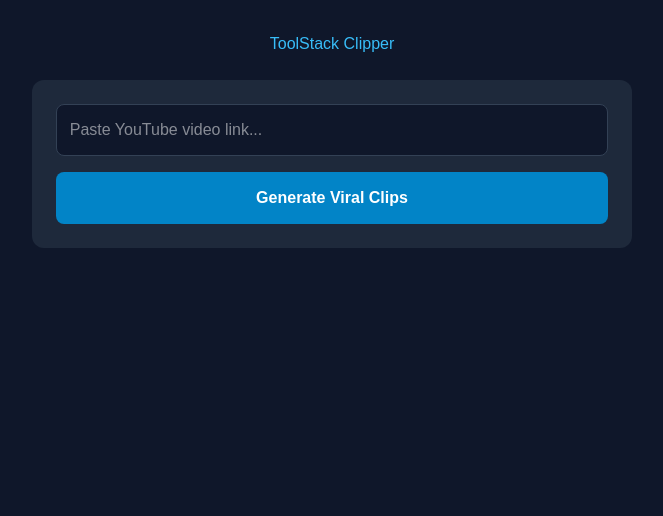
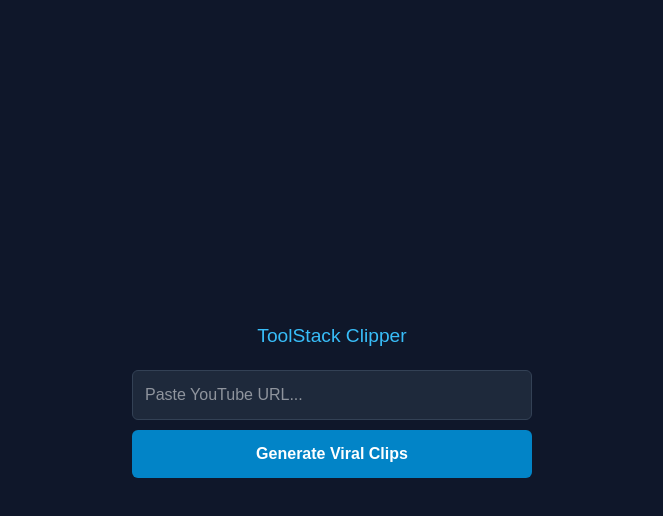
Before and after one commit to Blessingautomates/ai-clipper-ui, a Next.js app: page / in a window 1280 px wide. Shown: the top 516 px of the page, without its empty margins (308-971 px from the left). Built offline with nearby package versions, Linux system fonts and the light colour scheme.

Commit message:
Update frontend fetch target to n8n Webhook

```diff
--- a/app/page.js
+++ b/app/page.js
@@ -1,76 +1,56 @@
-'use client';
-
-import { useState } from 'react';
+"use client";
+import { useState } from "react";
 
 export default function Home() {
-  const [url, setUrl] = useState('');
+  const [url, setUrl] = useState("");
   const [loading, setLoading] = useState(false);
-  const [clips, setClips] = useState([]);
-  const [error, setError] = useState('');
+  const [message, setMessage] = useState("");
 
-  const handleGenerate = async () => {
-    if (!url) return;
-
+  const handleSubmit = async (e) => {
+    e.preventDefault();
     setLoading(true);
-    setError('');
-    setClips([]);
+    setMessage("");
 
     try {
-      const res = await fetch('https://nextgenzauto.app.n8n.cloud/webhook/clipper-trigger', {
-        method: 'POST',
-        headers: { 'Content-Type': 'application/json' },
+      // REPLACE THE URL BELOW WITH YOUR N8N PRODUCTION WEBHOOK URL
+      const response = await fetch("https://nextgenzauto.app.n8n.cloud/webhook-test/generate-clips", {
+        method: "POST",
+        headers: { "Content-Type": "application/json" },
         body: JSON.stringify({ videoUrl: url }),
       });
 
-      if (!res.ok) throw new Error('Failed to generate clips from workflow');
+      if (!response.ok) throw new Error("Failed to connect to n8n workflow");
 
-      const data = await res.json();
-      setClips(data.clips || []);
+      const data = await response.json();
+      setMessage("Workflow triggered successfully!");
     } catch (err) {
-      console.error(err);
-      setError('Could not connect to n8n webhook. Make sure Cloudflare Tunnel and server.js are active.');
+      setMessage("Could not connect to n8n webhook. Make sure your workflow is active.");
     } finally {
       setLoading(false);
     }
   };
 
   return (
-    <div style={{ minHeight: '100vh', backgroundColor: '#0f172a', color: '#f8fafc', padding: '2rem 1rem', fontFamily: 'sans-serif' }}>
-      <div style={{ maxWidth: '600px', margin: '0 auto' }}>
-        <h1 style={{ textAlign: 'center', color: '#38bdf8' }}>ToolStack Clipper</h1>
-
-        <div style={{ backgroundColor: '#1e293b', padding: '1.5rem', borderRadius: '12px', marginTop: '1.5rem', display: 'flex', flexDirection: 'column', gap: '1rem' }}>
+    <main style={{ minHeight: "100vh", backgroundColor: "#0f172a", color: "#fff", display: "flex", flexDirection: "column", alignItems: "center", justifyContent: "center", padding: "20px" }}>
+      <h1 style={{ fontSize: "1.2rem", color: "#38bdf8", marginBottom: "20px" }}>ToolStack Clipper</h1>
+      <form onSubmit={handleSubmit} style={{ width: "100%", maxWidth: "400px", display: "flex", flexDirection: "column", gap: "10px" }}>
         <input
-            type="url"
-            placeholder="Paste YouTube video link..."
+          type="text"
+          placeholder="Paste YouTube URL..."
           value={url}
           onChange={(e) => setUrl(e.target.value)}
-            style={{ padding: '0.8rem', borderRadius: '8px', border: '1px solid #334155', backgroundColor: '#0f172a', color: '#fff' }}
+          required
+          style={{ padding: "12px", borderRadius: "6px", border: "1px solid #334155", backgroundColor: "#1e293b", color: "#fff" }}
         />
         <button
-            type="button"
-            onClick={handleGenerate}
+          type="submit"
           disabled={loading}
-            style={{ padding: '0.9rem', backgroundColor: loading ? '#64748b' : '#0284c7', color: '#fff', border: 'none', borderRadius: '8px', fontWeight: 'bold', cursor: 'pointer' }}
+          style={{ padding: "12px", borderRadius: "6px", backgroundColor: "#0284c7", color: "#fff", fontWeight: "bold", border: "none", cursor: "pointer" }}
         >
-            {loading ? 'Analyzing & Clipping Video...' : 'Generate Viral Clips'}
+          {loading ? "Processing..." : "Generate Viral Clips"}
         </button>
-        </div>
-
-        {error && <p style={{ color: '#fca5a5', marginTop: '1rem' }}>{error}</p>}
-
-        {clips.length > 0 && (
-          <div style={{ marginTop: '2rem' }}>
-            <h2>Extracted Clips</h2>
-            {clips.map((clip, i) => (
-              <div key={i} style={{ backgroundColor: '#1e293b', padding: '1rem', borderRadius: '8px', marginBottom: '1rem' }}>
-                <h3 style={{ color: '#38bdf8', margin: 0 }}>{clip.headline || 'Clip'}</h3>
-                <p style={{ margin: 0, color: '#94a3b8' }}>Score: {clip.score}/100</p>
-              </div>
-            ))}
-          </div>
-        )}
-      </div>
-    </div>
+      </form>
+      {message && <p style={{ marginTop: "15px", fontSize: "0.85rem", color: "#f87171" }}>{message}</p>}
+    </main>
   );
 }
```
Lines whose indentation alone changed are shown as unchanged.
